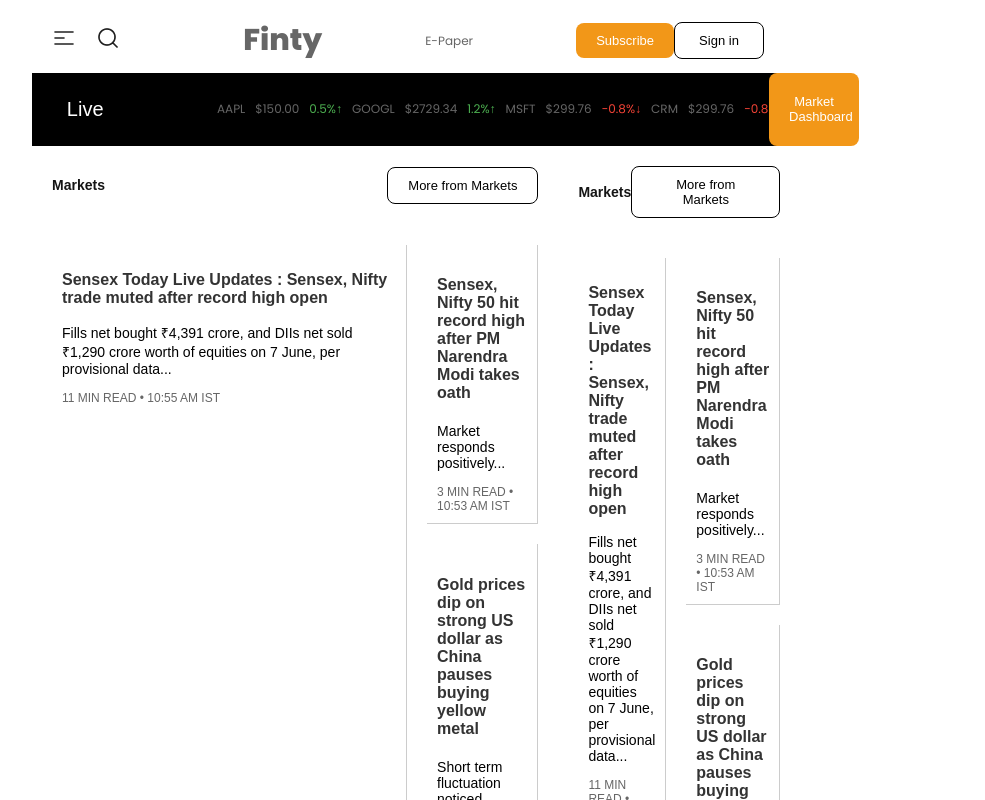
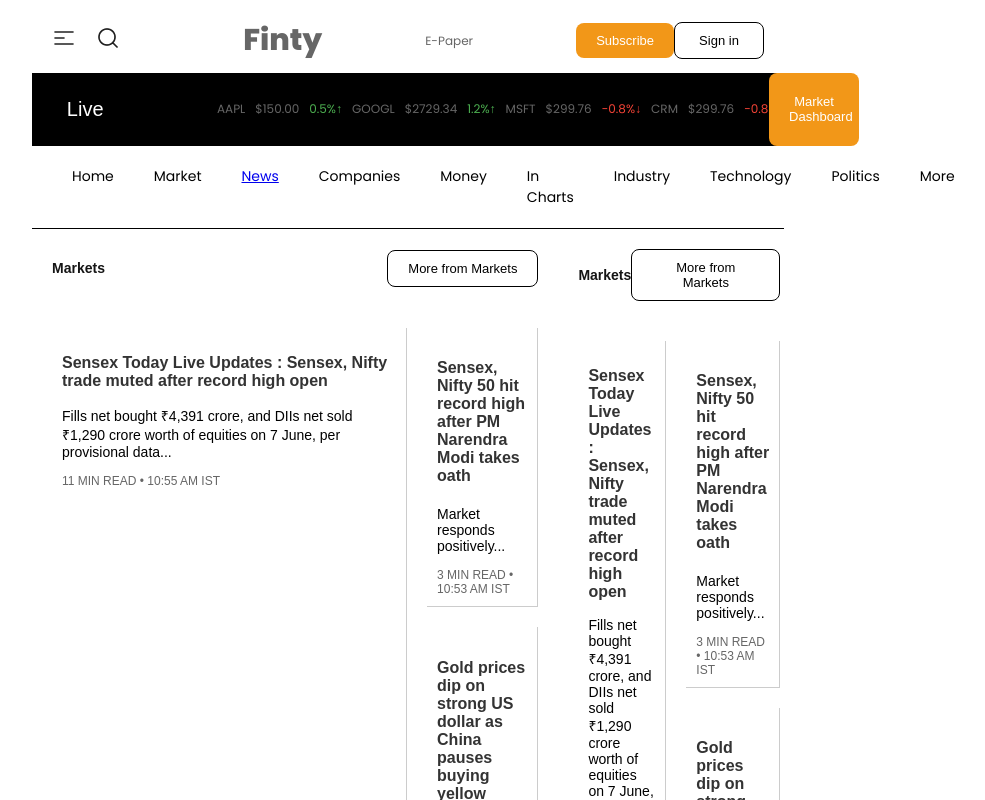
Before and after one commit to bhanuprakashsfdc/Finty, a React (Vite) app: page / in a window 1280 px wide. Shown: the top 800 px of the page, without its empty margins (232-1217 px from the left). Built offline with nearby package versions, Linux system fonts and the light colour scheme.

Commit message:
Pushing Mini Navbar

```diff
--- a/src/App.jsx
+++ b/src/App.jsx
@@ -10,12 +10,14 @@
 import TrendingStories from './components/TrendingStories/TrendingStories'
 import Homepage from './layout/Homepage/Homepage'
 import MarketScroller from './components/MarketScroller/MarketScroller'
+import MiniNav from './components/MiniNav/MiniNav'
 function App() {
 
   return (
     <>
       <Header />
       <MarketScroller />
+      <MiniNav />
       <Homepage />
       <TrendingStories />
       <PopularStocks />
--- /dev/null
+++ b/src/components/MiniNav/MiniNav.css
@@ -0,0 +1,34 @@
+.navbar {
+  color: black;
+  display: flex;
+  align-items: center;
+  padding: 10px 20px;
+  border-bottom: 1px solid;
+  padding-bottom: 10px;
+  padding-top: 10px;
+}
+
+.navbar-logo {
+  font-size: 24px;
+  font-weight: bold;
+  flex-grow: 1;
+}
+
+.navbar-links {
+  display: flex;
+}
+
+.nav-item {
+  text-decoration: none;
+  color: black;
+  padding: 10px 15px;
+  margin: 0 5px;
+  font-size: 14px;
+}
+
+.nav-item:hover {
+  color: #F29718; /* Lighter background on hover */
+}
+.nav-item.active{
+    color: #F29718;
+}
--- /dev/null
+++ b/src/components/MiniNav/MiniNav.jsx
@@ -0,0 +1,54 @@
+import React, { useState } from 'react'
+import './MiniNav.css'
+
+import MegaMenu from '../../ui/MegaMenu/MegaMenu';
+
+const MiniNav = () => {
+    const [active, setActive] = useState('');
+
+    const handleClick = (name) => () => {
+      setActive(name);
+    };
+
+    const [showMegaMenu, setShowMegaMenu] = useState(false);
+    // Data for links and blog posts for MegaMenu
+    const links = ["Link 1", "Link 2", "Link 3", "Link 4", "Link 5", "Link 6"];
+    const blogPosts = [
+        { title: "Blog Post 1", summary: "Summary of blog post 1", image: "/path-to-image-1.jpg" },
+        { title: "Blog Post 2", summary: "Summary of blog post 2", image: "/path-to-image-2.jpg" },
+        { title: "Blog Post 3", summary: "Summary of blog post 2", image: "/path-to-image-2.jpg" },
+        { title: "Blog Post 4", summary: "Summary of blog post 2", image: "/path-to-image-2.jpg" },
+        { title: "Blog Post 5", summary: "Summary of blog post 2", image: "/path-to-image-2.jpg" },
+        { title: "Blog Post 6", summary: "Summary of blog post 2", image: "/path-to-image-2.jpg" },
+        // Add more blog posts as needed...
+    ];
+
+  return (
+    <div>
+        <nav className="navbar">
+        <div className="navbar-links">
+        <a href="/" className={`nav-item ${active === 'home' ? 'active' : ''}`} onClick={handleClick('home')}>Home</a>
+              <a href="/market" className={`nav-item ${active === 'market' ? 'active' : ''}`} onClick={handleClick('market')}>Market</a>
+              <div
+                className="nav-item"
+                onMouseOver={() => setShowMegaMenu(true)}
+                onMouseOut={() => setShowMegaMenu(false)}
+                >
+                <a href="/news">News</a>
+                {showMegaMenu && <MegaMenu links={links} blogPosts={blogPosts} />}
+            </div>
+             {/*<a href="/news" className={`nav-item ${active === 'news' ? 'active' : ''}`} onClick={handleClick('news')}>News</a> */ }
+              <a href="/companies" className={`nav-item ${active === 'companies' ? 'active' : ''}`} onClick={handleClick('companies')}>Companies</a>
+              <a href="/money" className={`nav-item ${active === 'money' ? 'active' : ''}`} onClick={handleClick('money')}>Money</a>
+              <a href="/incharts" className={`nav-item ${active === 'incharts' ? 'active' : ''}`} onClick={handleClick('incharts')}>In Charts</a>
+              <a href="/industry" className={`nav-item ${active === 'industry' ? 'active' : ''}`} onClick={handleClick('industry')}>Industry</a>
+              <a href="/technology" className={`nav-item ${active === 'technology' ? 'active' : ''}`} onClick={handleClick('technology')}>Technology</a>
+              <a href="/politics" className={`nav-item ${active === 'politics' ? 'active' : ''}`} onClick={handleClick('politics')}>Politics</a>
+              <a href="/more" className={`nav-item ${active === 'more' ? 'active' : ''}`} onClick={handleClick('more')}>More</a>
+        </div>
+        </nav>
+    </div>
+  )
+}
+
+export default MiniNav
--- /dev/null
+++ b/src/ui/MegaMenu/MegaMenu.css
@@ -0,0 +1,49 @@
+.mega-menu-container {
+    position: relative;
+    display: inline-block; /* Or adjust based on layout needs */
+    background-color: black;
+}
+
+.mega-menu {
+    position: absolute;
+    width: 100%; /* Adjust based on the desired width */
+    background-color: white;
+    box-shadow: 0 8px 16px rgba(0,0,0,0.2);
+    display: flex;
+}
+
+.menu-section.small {
+    flex: 2;
+    border-right: 1px solid #ccc;
+    padding: 10px;
+}
+
+.menu-section.large {
+    flex: 5;
+    padding: 10px;
+    display: flex;
+    flex-wrap: wrap;
+    justify-content: space-between;
+}
+
+.link-item {
+    padding: 10px;
+    border-bottom: 1px solid #eee;
+}
+
+.blog-post {
+    width: calc(50% - 10px); /* Two posts per row */
+    margin-bottom: 10px;
+    display: flex;
+    align-items: center;
+}
+
+.blog-post img {
+    width: 100px;
+    height: auto;
+    margin-right: 10px;
+}
+
+.blog-post h4, .blog-post p {
+    margin: 0;
+}
--- /dev/null
+++ b/src/ui/MegaMenu/MegaMenu.jsx
@@ -0,0 +1,33 @@
+import React, { useState } from 'react';
+import './MegaMenu.css'; // Ensure this CSS file path is correct
+
+const MegaMenu = ({ links, blogPosts }) => {
+    const [isVisible, setVisible] = useState(true);
+
+    return (
+        <div className="mega-menu-container" onMouseOver={() => setVisible(true)} onMouseOut={() => setVisible(false)}>
+            {isVisible && (
+                <div className="mega-menu">
+                    <div className="menu-section small">
+                        {links.map((link, index) => (
+                            <div key={index} className="link-item">{link}</div>
+                        ))}
+                    </div>
+                    <div className="menu-section large">
+                        {blogPosts.map((post, index) => (
+                            <div key={index} className="blog-post">
+                                <img src={post.image} alt={post.title} />
+                                <div>
+                                    <h4>{post.title}</h4>
+                                    <p>{post.summary}</p>
+                                </div>
+                            </div>
+                        ))}
+                    </div>
+                </div>
+            )}
+        </div>
+    );
+};
+
+export default MegaMenu;
```
